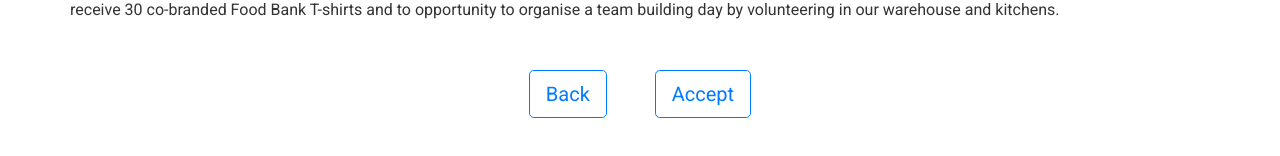
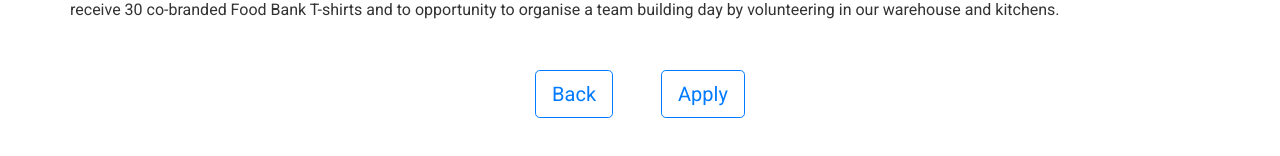
Before and after one commit to tr-hack-to-the-future/prettyplease-frontend, a React (Create React App) app: page /ForSponsors/1 in a window 1280 px wide. Shown: the part 506-662 px from the top of the page. Built offline with nearby package versions, Linux system fonts and the light colour scheme; a web font is replaced by a local one.

Commit message:
change Sponsor button from Accept to Apply

```diff
--- a/src/components/requestdetailsaccept/RequestDetailsAccept.js
+++ b/src/components/requestdetailsaccept/RequestDetailsAccept.js
@@ -63,13 +63,16 @@ function RequestDetailsAccept({ request }) {
                     </Link>
                     <Link to="/#">
                         <Button variant="outline-primary ml-5" size="lg" onClick={handleShow}>
-                            Accept
+                            Apply
                         </Button>
 
                         <Modal show={show} onHide={handleClose}>
                             <Modal.Header>
-                                <Modal.Title>Sponsorship Request Accepted!</Modal.Title>
+                                <Modal.Title>Sponsorship Request</Modal.Title>
                             </Modal.Header>
+                            <Modal.Body>
+                                Thank you for applying to sponsor our charity.
+                            </Modal.Body>
                             <Modal.Footer>
                                 <Button variant="outline-primary" onClick={handleClose}>
                                     Close
```
